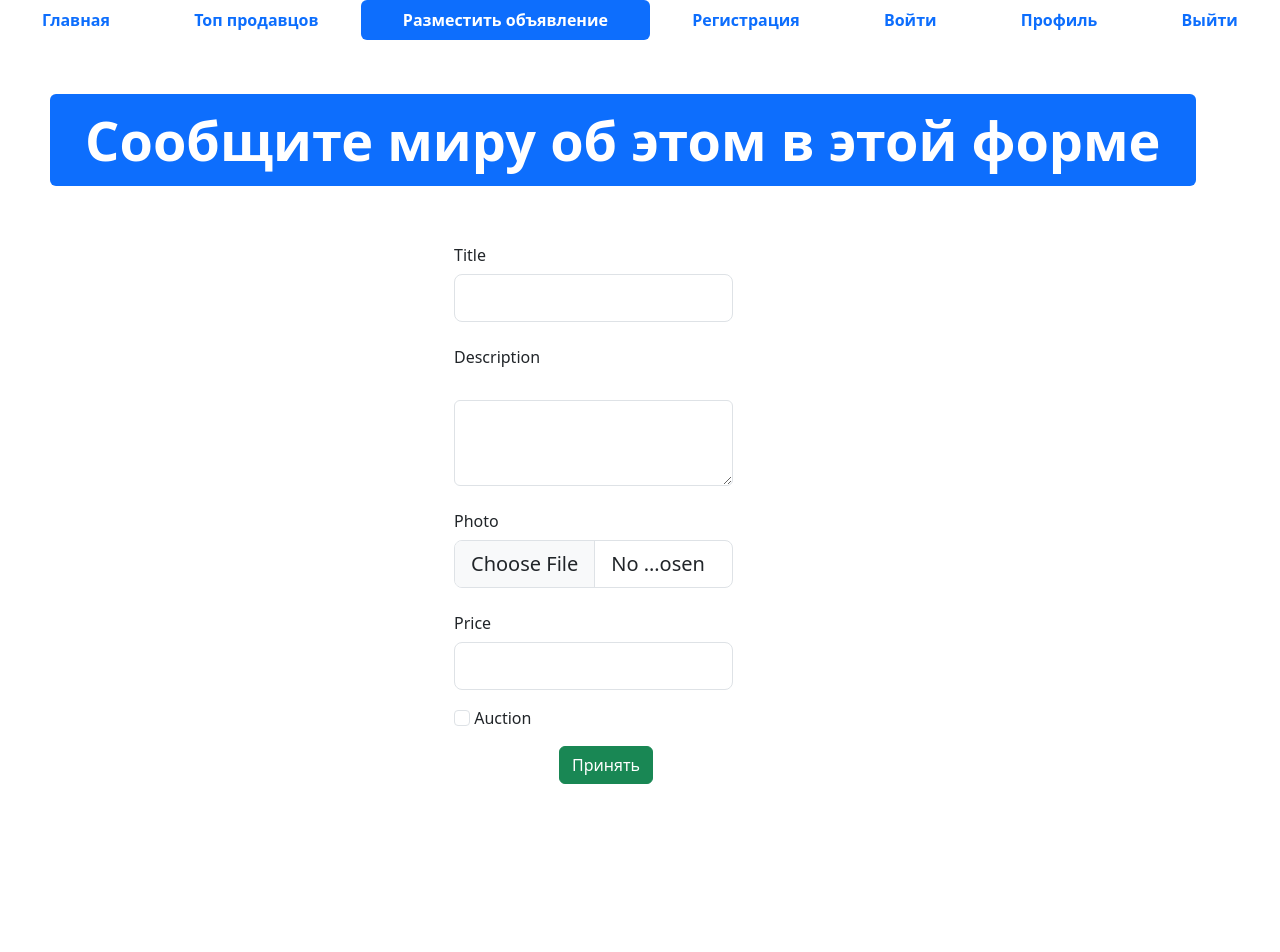
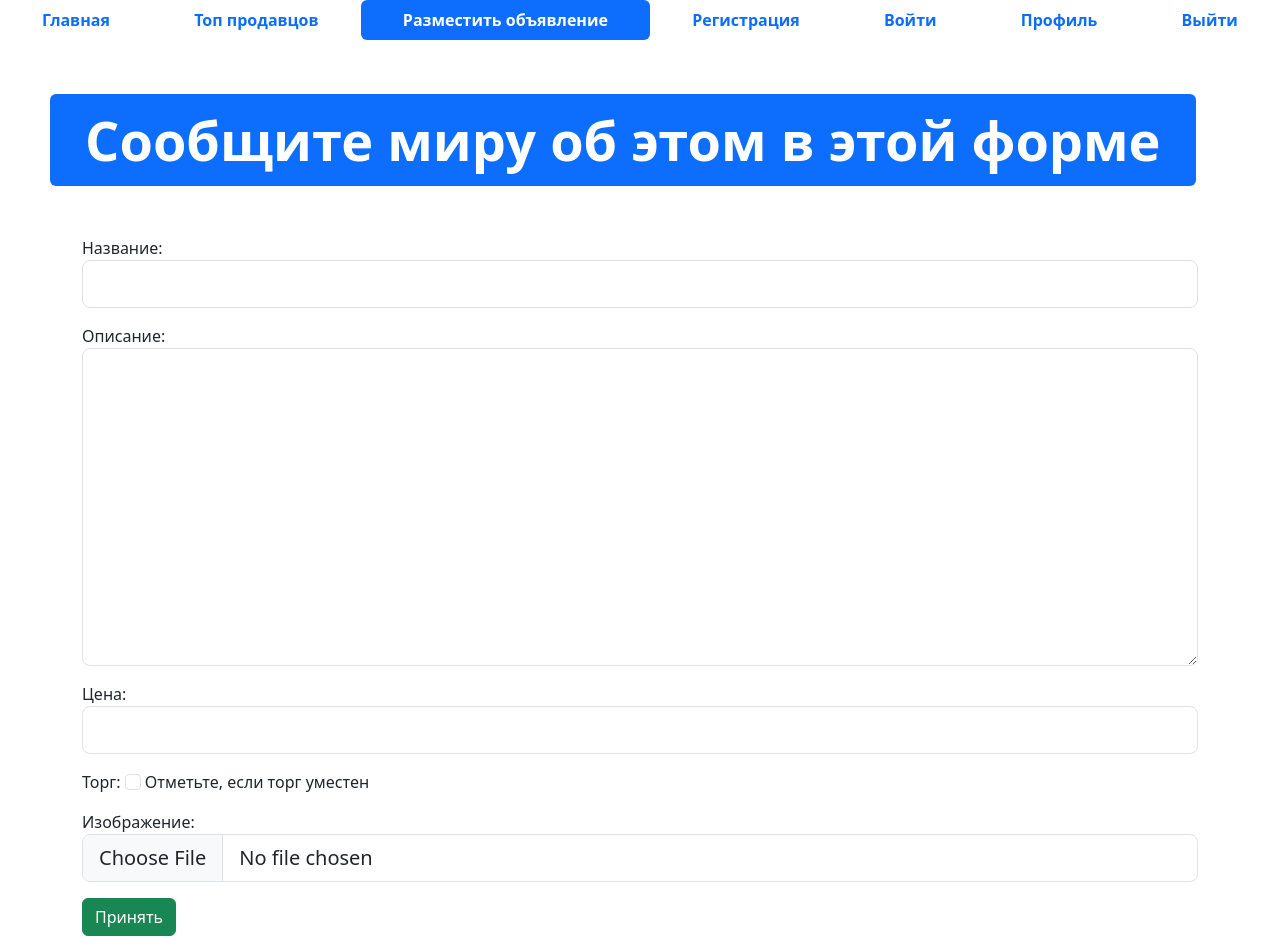
Before and after one commit to TimFurs/4_modul, a Django app: template advertisment/templates/advertisement-post.html in a window 1280 px wide. Before the commit the page ends 784 px from the top, so only its background shows below. Run offline with Django 4.2, Linux system fonts and the light colour scheme; the template is opened without the code that fills it: values that come from a table or form of the project are taken from there, others are empty; some libraries are stand-ins or nearby versions.

Commit message:
Дз 10 урок

```diff
--- /dev/null
+++ b/advertisment/app_advertisment/forms.py
@@ -0,0 +1,31 @@
+from django import forms
+from django.core.exceptions import ValidationError
+
+from .models import Advertisement
+
+
+class AdvertisementForm(forms.ModelForm):
+    class Meta:
+        model = Advertisement
+        fields = ['title','description','price', 'auction', 'image']
+        widgets = {
+            'title': forms.TextInput(attrs={'class': 'form-control form-control-lg'}),
+            'description': forms.Textarea(attrs={'class': 'form-control form-control-lg'}),
+            'price': forms.NumberInput(attrs={'class': 'form-control form-control-lg'}),
+            'auction': forms.CheckboxInput(attrs={'class': 'form-check-input'}),
+            'image': forms.FileInput(attrs={'class': 'form-control form-control-lg'})
+        }
+
+    def clean_title(self):
+        if title.startswith('?'):
+            raise ValidationError('Заголовок не может')
+
+
+
+
+
+    #title = forms.CharField(max_length=64, widget=forms.TextInput(attrs={'class': 'form-control form-control-lg'}), label='Заголовок')
+    #description = forms.CharField(widget=forms.Textarea(attrs={'class': 'form-control form-control-lg'}), label='Описание')
+    #price = forms.DecimalField(widget=forms.NumberInput(attrs={'class': 'form-control form-control-lg'}),min_value=0, label='Цена')
+    #auction = forms.BooleanField(widget=forms.CheckboxInput(attrs={'class': 'form-check-input'}), required=False,label='Возможность торга')
+    #image = forms.ImageField(widget=forms.FileInput(attrs={'class': 'form-control form-control-lg'}), label='Изображение', required=False)
--- a/advertisment/app_advertisment/models.py
+++ b/advertisment/app_advertisment/models.py
@@ -39,7 +39,7 @@ class Advertisement(models.Model):
     def image_display(self):
         if self.image:
             return format_html(
-                '<img src= "{}" style="width: 100px; height:100px;" />', self.image.url
+                '<img src= "{}" style="max-width: 100px; max-height:100px;" />', self.image.url
             )
 
     def __str__(self):
--- a/advertisment/app_advertisment/urls.py
+++ b/advertisment/app_advertisment/urls.py
@@ -1,7 +1,8 @@
 from django.urls import path
-from .views import index, top_sellers
+from .views import index, top_sellers, advertisement_post
 
 urlpatterns = [
     path('', index, name='main_page'),
-    path('top-sellers/', top_sellers, name='top_sellers')
+    path('top-sellers/', top_sellers, name='top_sellers'),
+    path('advertisement-post/', advertisement_post, name='adv_post'),
 ]
--- a/advertisment/templates/advertisement-post.html
+++ b/advertisment/templates/advertisement-post.html
@@ -1,31 +1,21 @@
-<!DOCTYPE html>
-<html lang="en">
+{% extends 'base.html' %}
+{% load static %}
 
-<head>
-  <meta charset="UTF-8">
-  <meta http-equiv="X-UA-Compatible" content="IE=edge">
-  <meta name="viewport" content="width=device-width, initial-scale=1.0">
-  <link rel="shortcut icon" href="img/favicon.ico" type="image/x-icon">
-  <link href="css/bootstrap.min.css" rel="stylesheet">
-  <link rel="stylesheet" href="css/fontello.css">
-  <title>Advertisement-post</title>
-</head>
+{% block title %} Разместить объявление {% endblock %}
 
-<body>
-
-
+{% block content %}
   <ul class="nav nav-pills sticky-top bg-white nav-fill">
     <li class="nav-item">
-      <a class="nav-link" href="index.html">
+      <a class="nav-link" href="{% url 'main_page'%}">
         <span style="font-weight: bold;">Главная</span>
       </a>
     </li>
     <li class="nav-item">
-      <a class="nav-link" href="top-sellers.html"><span style="font-weight: bold;">Топ продавцов</span>
+      <a class="nav-link" href="{% url 'top_sellers'%}"><span style="font-weight: bold;">Топ продавцов</span>
       </a>
     </li>
     <li class="nav-item">
-      <a class="nav-link active" aria-current="page" href="advertisement-post.html">
+      <a class="nav-link active" aria-current="page" href="{% url 'adv_post' %}">
         <span style="font-weight: bold;">Разместить объявление</span>
       </a>
     </li>
@@ -58,55 +48,14 @@
     </div>
   </div>
   <div class="container">
-    <form method="post">
+    <form method="post" enctype ="multipart/form-data"> {% csrf_token %}
       <div class="row mb-3">
         <div class="col">
-          <label class="col-sm-4 col-form-label offset-4">Title</label>
-          <div class="col-sm-4 offset-4 w-25">
-            <input type="text" class="form-control form-control-lg">
-          </div>
-        </div>
-      </div>
-      <div class="row mb-3">
-        <div class="col">
-          <label class="col-sm-4 col-form-label offset-4">Description</label>
-          <div class="col-sm-4 offset-4 w-25">
-              <label for="" class="form-label"></label>
-              <textarea class="form-control" name="" id="" rows="3"></textarea>
-          </div>
-        </div>
-      </div>
-      <div class="row mb-3">
-        <div class="col">
-          <label class="col-sm-4 col-form-label offset-4">Photo</label>
-          <div class="col-sm-4 offset-4 w-25">
-            <input type="file" class="form-control form-control-lg">
-          </div>
-        </div>
-      </div>
-      <div class="row mb-3">
-        <div class="col">
-          <label class="col-sm-4 col-form-label offset-4">Price</label>
-          <div class="col-sm-4 offset-4 w-25">
-            <input type="text" class="form-control form-control-lg">
-          </div>
-        </div>
-      </div>
-      <div class="row mb-3">
-        <div class="col">
-          <div class="offset-4 w-25">
-            <input type="checkbox" class="form-check-input">
-            <label class="form-check-label">Auction</label>
-          </div>
-        </div>
-      </div>
-      <div class="row mb-3 offset-sm-5">
+          {{ form.as_p }}
         <div class="col">
           <button type="submit" class="btn btn-success">Принять</button>
         </div>
       </div>
     </form>
   </div>
-  <script src="js/bootstrap.bundle.min.js"></script>
-</body>
-</html>
+{% endblock %}
--- a/advertisment/templates/index.html
+++ b/advertisment/templates/index.html
@@ -19,7 +19,7 @@
     </a>
   </li>
   <li class="nav-item">
-    <a class="nav-link" href="advertisement-post.html">
+    <a class="nav-link" href="{% url 'adv_post' %}">
       <span style="font-weight: bold;">Разместить объявление</span>
     </a>
   </li>
--- a/advertisment/templates/top-sellers.html
+++ b/advertisment/templates/top-sellers.html
@@ -19,7 +19,7 @@
       </a>
     </li>
     <li class="nav-item">
-      <a class="nav-link" href="advertisement-post.html">
+      <a class="nav-link" href=" {% url 'adv_post' %} ">
         <span style="font-weight: bold;">Разместить объявление</span>
       </a>
     </li>
```
Also changed, not shown: advertisment/app_advertisment/views.py (+17 -1 lines), advertisment/db.sqlite3, advertisment/media/advertisements/Стиральная_Машинка.JPG (added).
